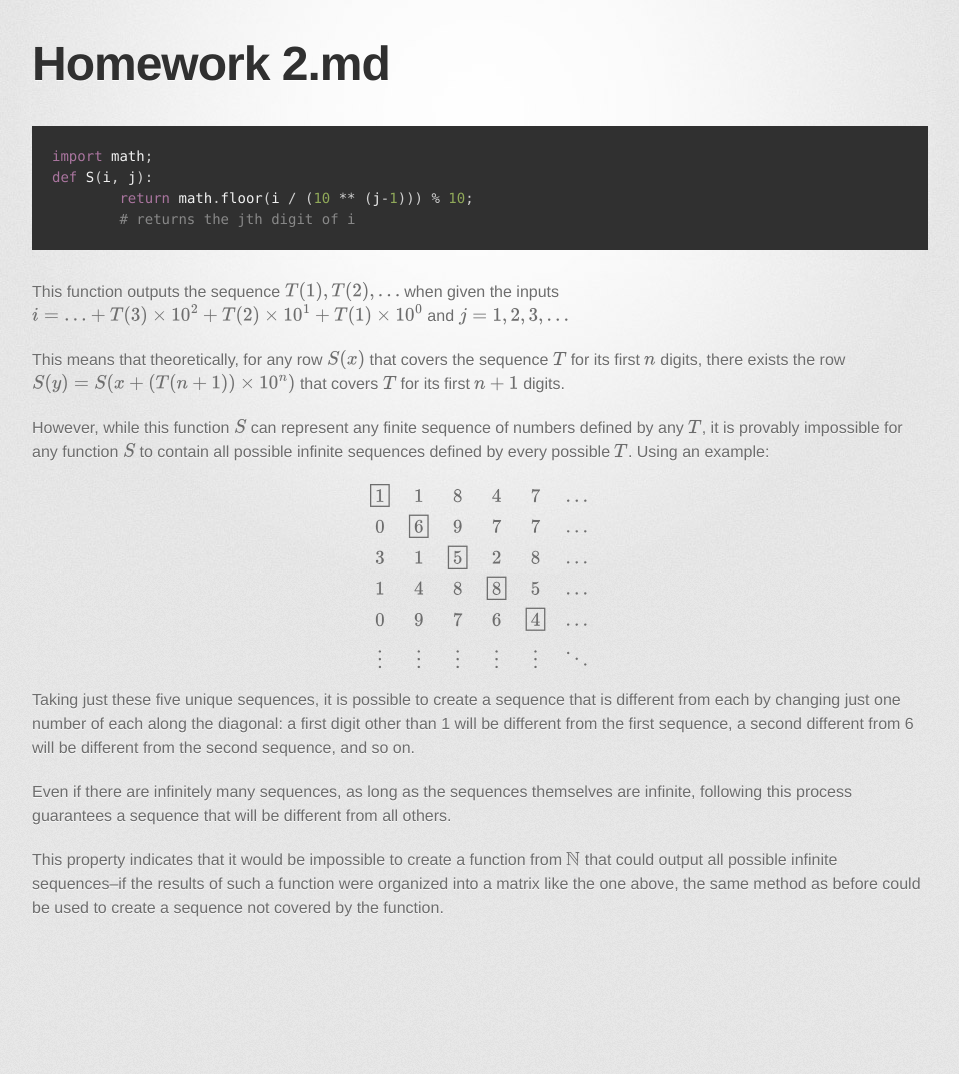
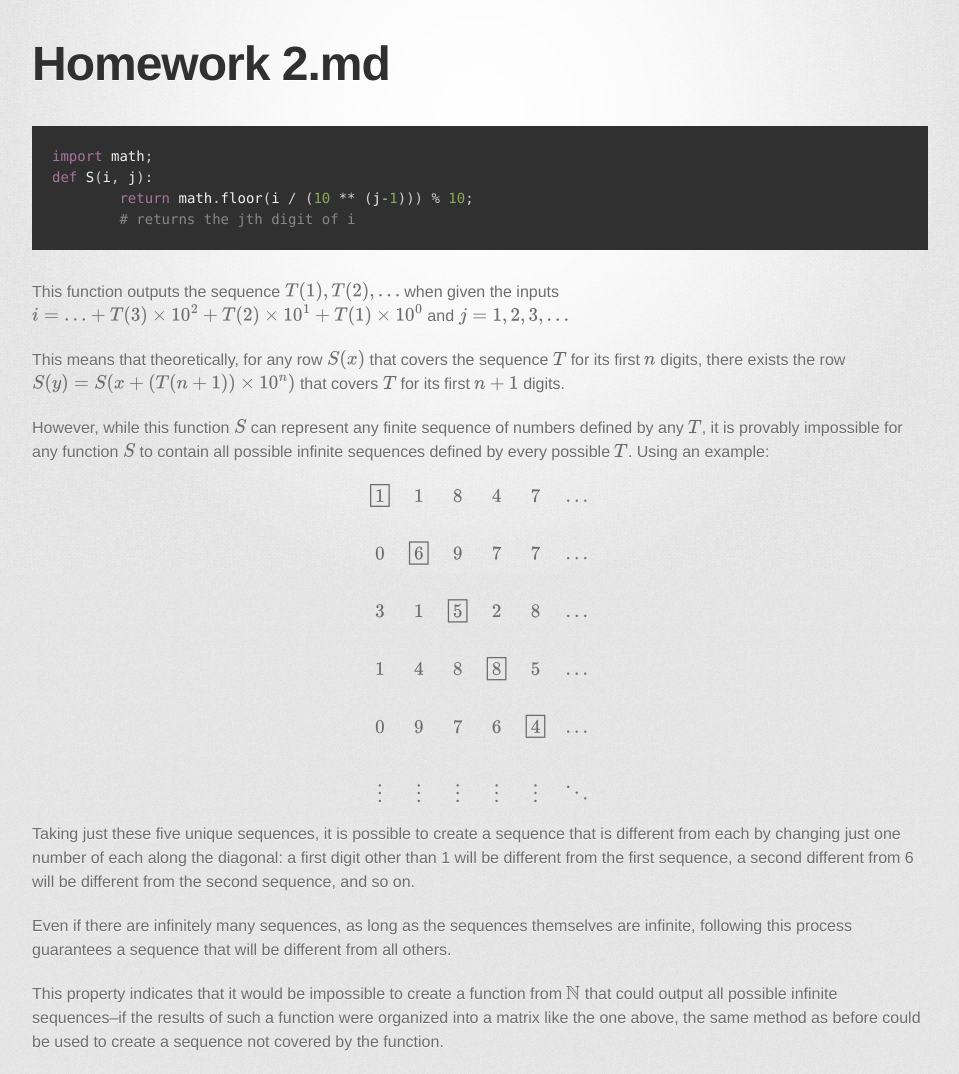
Before and after one commit to Aghast365/Website-Example, a Jekyll site: the page built from Notes/Homework 2.md, in a window 1280 px wide. Shown: the whole page, without its empty margins (160-1119 px from the left). Built offline with Jekyll 4.4.1, drawn with Linux system fonts in a browser that asks for light colours; our own code applies the rules of GitHub Pages for plain Markdown files; the repository's description, which GitHub fills in, is left out; before the commit the page ends 940 px from its top, so only the background shows below that.

```diff
--- a/Notes/Homework 2.md
+++ b/Notes/Homework 2.md
@@ -13,11 +13,11 @@ This means that theoretically, for any row $S(x)$ that covers the sequence $T$ f
 However, while this function $S$ can represent any finite sequence of numbers defined by any $T$, it is provably impossible for any function $S$ to contain all possible infinite sequences defined by every possible $T$. Using an example:
 
 $$\begin{matrix}
-\boxed1&1&8&4&7&\ldots\\
-0&\boxed6&9&7&7&\ldots\\
-3&1&\boxed5&2&8&\ldots\\
-1&4&8&\boxed8&5&\ldots\\
-0&9&7&6&\boxed4&\ldots\\
+\boxed1&1&8&4&7&\ldots \\\\
+0&\boxed6&9&7&7&\ldots \\\\
+3&1&\boxed5&2&8&\ldots \\\\
+1&4&8&\boxed8&5&\ldots \\\\
+0&9&7&6&\boxed4&\ldots \\\\
 \vdots&\vdots&\vdots&\vdots&\vdots&\ddots
 \end{matrix}$$
 
```
